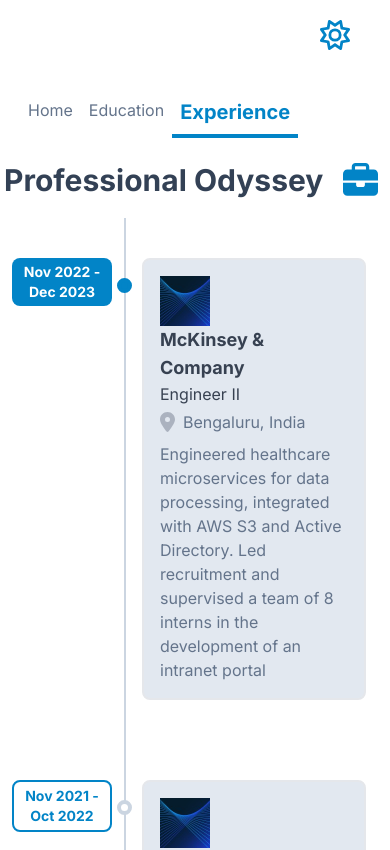
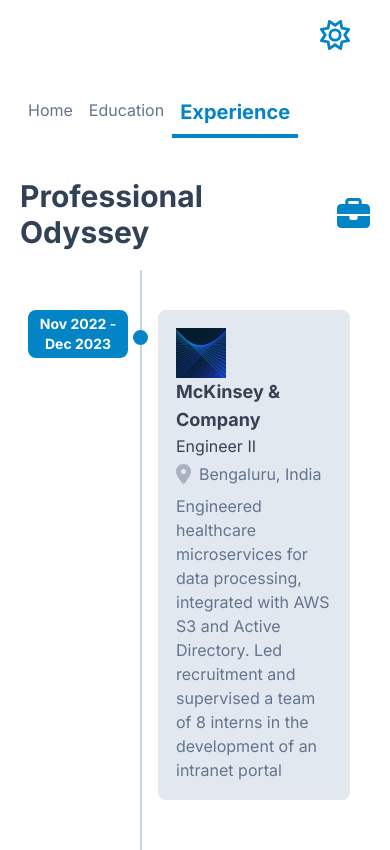
Before and after one commit to varsha-cl/varsha-cl.github.io, a Next.js app: page /work-experience in a window 390 px wide. Shown: the top 850 px of the page. Built offline with nearby package versions, Linux system fonts and the light colour scheme.

Commit message:
chore: update padding

```diff
--- a/src/app/education/page.tsx
+++ b/src/app/education/page.tsx
@@ -5,7 +5,7 @@
 
 export default function Education() {
     return (
-        <main className="flex flex-col items-start p-1 sm:py-5 sm:px-10 w-full">
+        <main className="flex flex-col items-start p-5 sm:py-5 sm:px-10 w-full">
             <div className="z-10 max-w-5xl w-full text-sm">
                 <div className="flex items-center text-3xl font-bold pb-5 lg:py-5 text-slate-700 dark:text-white">
                     <div className="mr-5">
--- a/src/app/work-experience/page.tsx
+++ b/src/app/work-experience/page.tsx
@@ -6,7 +6,7 @@
 export default function WorkExperience() {
 
     return (
-        <main className="flex flex-col items-start p-1 sm:py-5 sm:px-10 w-full">
+        <main className="flex flex-col items-start p-5 sm:py-5 sm:px-10 w-full">
             <div className="z-10 max-w-5xl w-full text-sm">
                 <div className="flex items-center text-3xl font-bold pb-5 lg:py-5 text-slate-700 dark:text-white">
                     <div className="mr-5">
```
